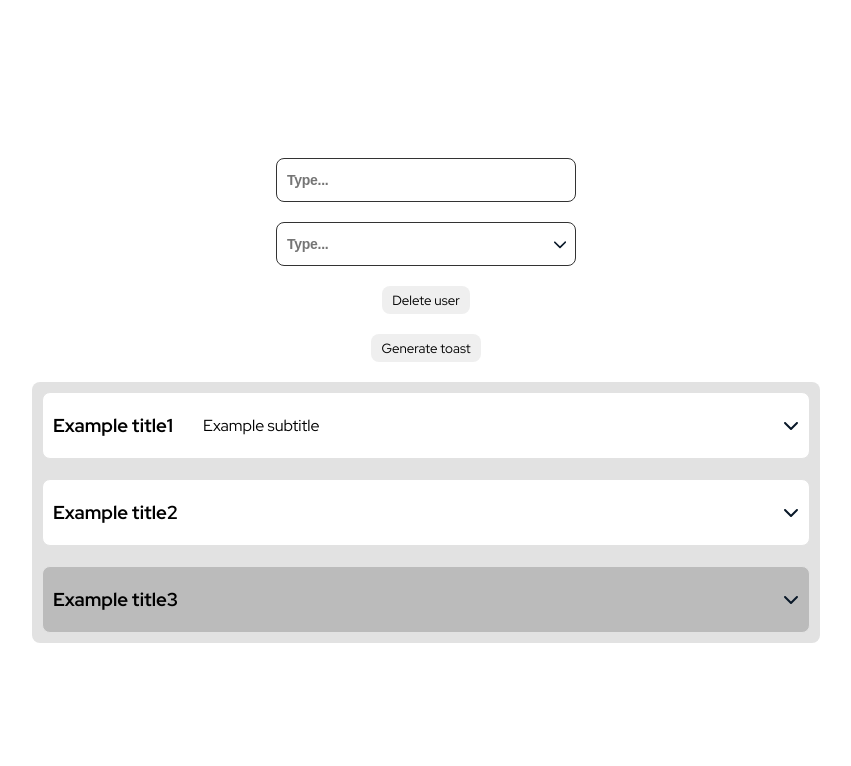
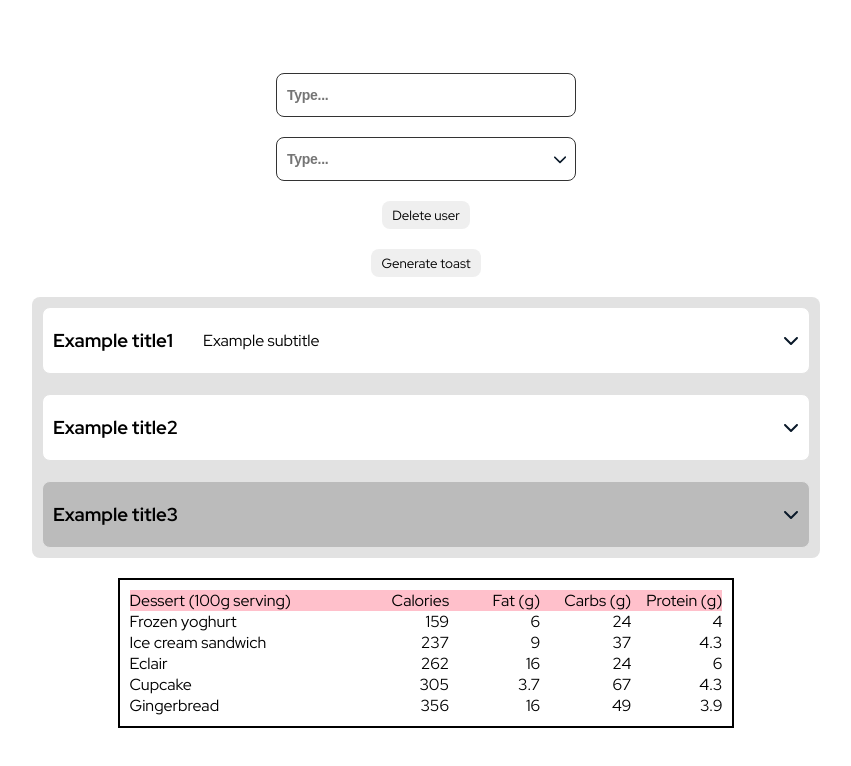
Before and after one commit to rartamosa/React-UI-components, a React (Create React App) app: page / in a window 1280 px wide. Shown: the top 766 px of the page, without its empty margins (214-1065 px from the left). Built offline with nearby package versions, Linux system fonts and the light colour scheme.

Commit message:
Created basic Table component

```diff
--- a/src/App.tsx
+++ b/src/App.tsx
@@ -1,4 +1,6 @@
 import React, { useState } from "react";
+// @ts-ignore
+import uniqid from "uniqid";
 
 import { faSun } from "@fortawesome/free-solid-svg-icons";
 
@@ -22,6 +24,10 @@ import useToast from "./components/Toast/useToast";
 import Accordion from "./components/Accordion/Accordion";
 import accordionDummyData from "./components/Accordion/AccordionDummyData";
 
+// TABLE
+import Table from "./components/Table/Table";
+import { TableRequiredData, SubHeaders } from "./components/Table/TableProps";
+
 const App = () => {
   //  TAGS INPUT
   const [tags, setTags] = useState<string[]>([]);
@@ -42,6 +48,40 @@ const App = () => {
     console.log("Action cancelled");
     setIsDialogOpen(false);
   };
+
+  // TABLE
+  const createTableSubHeaderNames = (
+    id: string,
+    subHeader: string
+  ): SubHeaders => {
+    return { id, subHeader };
+  };
+
+  const tableSubHeaders = [
+    createTableSubHeaderNames(uniqid(), "Calories"),
+    createTableSubHeaderNames(uniqid(), "Fat (g)"),
+    createTableSubHeaderNames(uniqid(), "Carbs (g)"),
+    createTableSubHeaderNames(uniqid(), "Protein (g)"),
+  ];
+
+  const createTableData = (
+    id: string,
+    name: string,
+    calories: number,
+    fat: number,
+    carbs: number,
+    protein: number
+  ): TableRequiredData => {
+    return { id, name, calories, fat, carbs, protein };
+  };
+
+  const tableRows = [
+    createTableData(uniqid(), "Frozen yoghurt", 159, 6.0, 24, 4.0),
+    createTableData(uniqid(), "Ice cream sandwich", 237, 9.0, 37, 4.3),
+    createTableData(uniqid(), "Eclair", 262, 16.0, 24, 6.0),
+    createTableData(uniqid(), "Cupcake", 305, 3.7, 67, 4.3),
+    createTableData(uniqid(), "Gingerbread", 356, 16.0, 49, 3.9),
+  ];
 
   return (
     <>
@@ -150,6 +190,13 @@ const App = () => {
         // defaultIndex={1} //TODO nie działa dla 0
         // defaultIndexes={[0, 1]}
       />
+
+      {/* TABLE */}
+      <Table
+        mainHeader="Dessert (100g serving)"
+        tableRows={tableRows}
+        tableSubHeaders={tableSubHeaders}
+      />
     </>
   );
 };
--- /dev/null
+++ b/src/components/Table/Table.tsx
@@ -0,0 +1,59 @@
+import styled from "styled-components";
+
+import { TableProps, SubHeaders } from "./TableProps";
+
+const Table = ({ mainHeader, tableRows, tableSubHeaders }: TableProps) => {
+  return (
+    <>
+      <TContainer>
+        <THead>
+          <TRow tableSubHeaders={tableSubHeaders}>
+            <TCell style={{ textAlign: "unset" }}>{mainHeader}</TCell>
+            {tableSubHeaders.map((cell) => (
+              <TCell key={cell.id}>{cell.subHeader}</TCell>
+            ))}
+          </TRow>
+        </THead>
+        <TBody>
+          {tableRows.map((row) => (
+            <TRow key={row.id} tableSubHeaders={tableSubHeaders}>
+              <TCell style={{ textAlign: "unset" }}>{row.name}</TCell>
+              <TCell>{row.calories}</TCell>
+              <TCell>{row.fat}</TCell>
+              <TCell>{row.carbs}</TCell>
+              <TCell>{row.protein}</TCell>
+            </TRow>
+          ))}
+        </TBody>
+      </TContainer>
+    </>
+  );
+};
+
+export default Table;
+
+export const TContainer = styled.div`
+  border: 2px solid black;
+  padding: 10px;
+`;
+
+export const THead = styled.div`
+  background-color: pink;
+`;
+
+export const TBody = styled.div``;
+
+export const TRow = styled.div<{
+  tableSubHeaders: SubHeaders[];
+}>`
+  display: grid;
+  grid-template-columns: 3fr repeat(
+      ${(props) => props.tableSubHeaders.length},
+      1fr
+    );
+  gap: 15px;
+`;
+
+export const TCell = styled.div`
+  text-align: right;
+`;
--- /dev/null
+++ b/src/components/Table/TableProps.ts
@@ -0,0 +1,20 @@
+export type TableProps = {
+  mainHeader: string;
+  tableRows: TableRequiredData[];
+  tableSubHeaders: SubHeaders[];
+};
+
+export type TableRequiredData = TableData & {
+  id: string;
+  name: string;
+};
+
+export type TableData = {
+  [key: string | number]: string | number | boolean;
+};
+
+export type SubHeaders = {
+  id: string;
+  subHeader: string;
+  //   [key: string | number]: string | number | boolean;
+};
```
